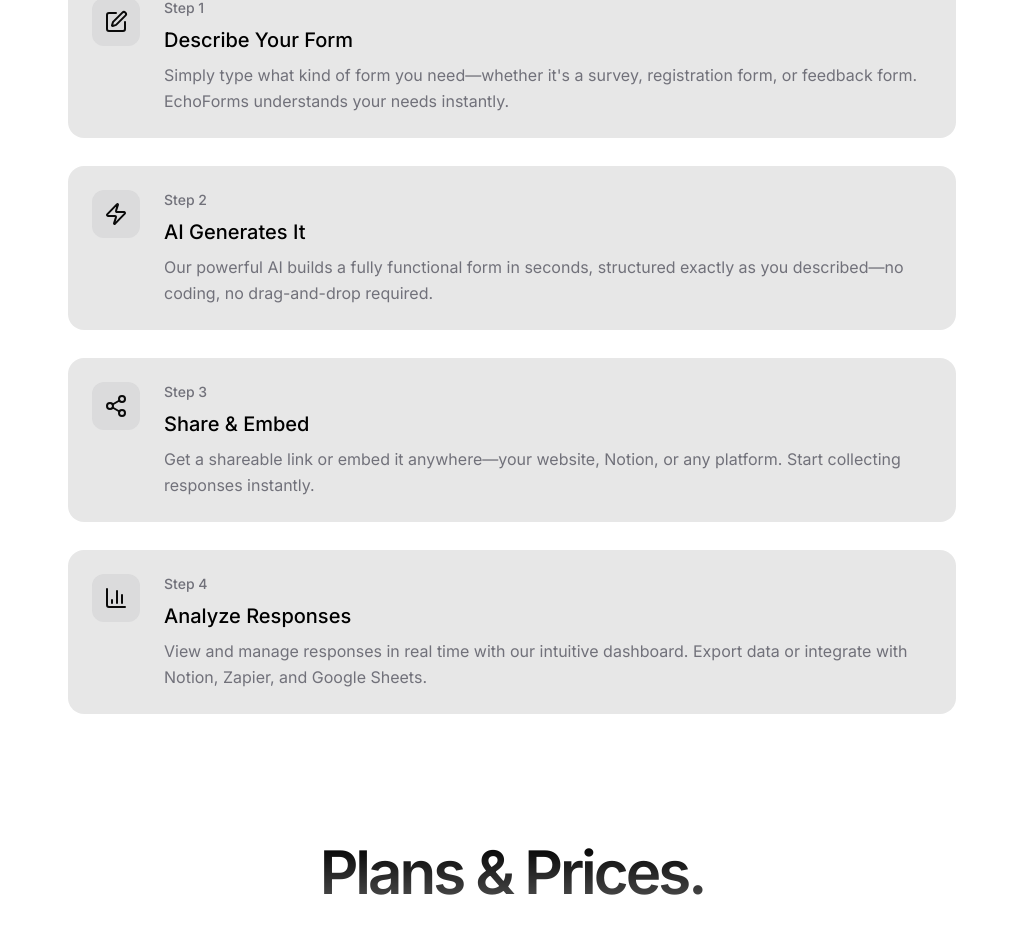
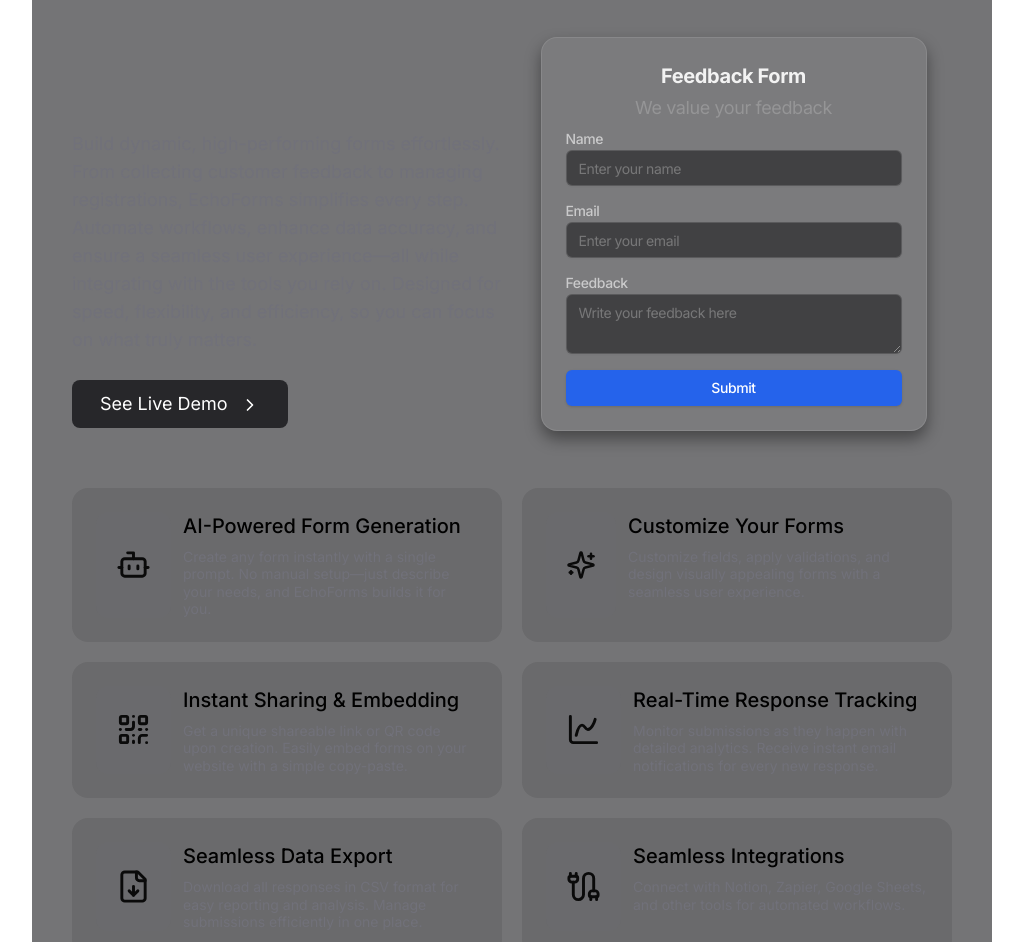
Before and after one commit to 10xshivam/EchoForms, a Next.js app: page / in a window 1280 px wide. Shown: the part 1076-2018 px from the top of the page, without its empty margins (128-1151 px from the left). Built offline with nearby package versions, Linux system fonts and the light colour scheme; no server answers.

Commit message:
Add whitespace for improved code readability in data.ts

```diff
--- a/src/app/page.tsx
+++ b/src/app/page.tsx
@@ -1,18 +1,23 @@
 "use client";
-// import { PinContainer } from "@/components/ui/3d-pin";
+import { PinContainer } from "@/components/ui/3d-pin";
 // import { BoxReveal } from "@/components/ui/box-reveal";
 import { Button } from "@/components/ui/button";
 import { HoverBorderGradient } from "@/components/ui/hover-border-gradient";
-// import { Input } from "@/components/ui/input";
+import { Input } from "@/components/ui/input";
 import { InteractiveGridPattern } from "@/components/ui/interactive-grid-pattern";
-// import { Label } from "@/components/ui/label";
+import { Label } from "@/components/ui/label";
 import { Spotlight } from "@/components/ui/spotlight-new";
-// import { Textarea } from "@/components/ui/textarea";
+import { Textarea } from "@/components/ui/textarea";
 import {
-  // ArrowRight,
   ArrowUpRight,
+  Bot,
+  Cable,
   ChartColumn,
+  ChartSpline,
   Check,
+  ChevronRight,
+  FileDown,
+  QrCode,
   Share2,
   Sparkles,
   SquarePen,
@@ -53,10 +58,49 @@ const howItWorks = [
   },
 ];
 
+const features = [
+  {
+    title: "AI-Powered Form Generation",
+    description:
+      "Create any form instantly with a single prompt. No manual setup—just describe your needs, and EchoForms builds it for you.",
+    icon: <Bot size={35} />,
+  },
+  {
+    title: "Customize Your Forms",
+    description:
+      "Customize fields, apply validations, and design visually appealing forms with a seamless user experience.",
+    icon: <Sparkles size={30} />,
+  },
+  {
+    title: "Instant Sharing & Embedding",
+    description:
+      "Get a unique shareable link or QR code upon creation. Easily embed forms on your website with a simple copy-paste.",
+    icon: <QrCode size={35} />,
+  },
+  {
+    title: "Real-Time Response Tracking",
+    description:
+      "Monitor submissions as they happen with detailed analytics. Receive instant email notifications for every new response.",
+    icon: <ChartSpline size={35} />,
+  },
+  {
+    title: "Seamless Data Export",
+    description:
+      "Download all responses in CSV format for easy reporting and analysis. Manage submissions efficiently in one place.",
+    icon: <FileDown size={35} />,
+  },
+  {
+    title: "Seamless Integrations",
+    description:
+      "Connect with Notion, Zapier, Google Sheets, and other tools for automated workflows.",
+    icon: <Cable size={35} />,
+  },
+];
+
 export default function Home() {
   return (
     <div className="relative w-full min-h-screen flex flex-col items-center pt-72">
-      <Navbar/>
+      <Navbar />
       <Spotlight />
       <InteractiveGridPattern className="top-5 -z-10" />
       <div className="flex flex-col justify-center items-center gap-5 pb-80">
@@ -98,43 +142,31 @@ export default function Home() {
           </HoverBorderGradient>
         </div>
       </div>
-      {/* <div className="w-full pt-80 pb-20 flex flex-col justify-center items-center gap-10">
-        <h2 className="text-[3.5rem] font-semibold tracking-tighter text-white/80 mb-5">
-          Why EchoForms <span className="text-zinc-600">?</span>
+      <div className="w-full flex flex-col justify-center items-center gap-10 pb-32 px-40">
+        <h2 className="text-6xl font-semibold tracking-tighter bg-gradient-to-b from-black to-black/70 dark:from-white dark:to-white/70 bg-clip-text text-transparent pb-1">
+          Why EchoForms ?
         </h2>
-        <div className="flex gap-52">
-          <div className="size-full max-w-2xl  py-10">
-            <BoxReveal duration={0.5}>
-              <h2 className="mt-[.5rem] text-2xl">
-                The Future of{" "}
-                <span className="text-zinc-500 font-medium">
-                  AI-Powered Form Building
-                </span>
-              </h2>
-            </BoxReveal>
-            <BoxReveal duration={0.5}>
-              <div className="mt-6">
-                <p className="text-lg">
-                  -&gt; Generate forms instantly using
-                  <span className="font-semibold text-zinc-500">
-                    {" "}
-                    AI prompts
-                  </span>
-                  . <br />
-                  -&gt; No coding, no drag-and-drop—just describe and create.{" "}
-                  <br />
-                  -&gt; 100% customizable and embeddable in any platform. <br />
+        <div className="bg-zinc-900/60 w-full rounded-2xl p-10">
+          <div className="grid grid-cols-2 w-full pb-5">
+            <div>
+              <h3 className="text-5xl font-semibold tracking-tight bg-gradient-to-r dark:from-white dark:to-zinc-400 bg-clip-text text-transparent">
+                Features That Matter
+              </h3>
+              <p className="mt-4 text-zinc-500 max-w-6xl text-lg">
+                Build dynamic, high-performing forms effortlessly. From
+                collecting customer feedback to managing registrations,
+                EchoForms simplifies every step. Automate workflows, enhance
+                data accuracy, and ensure a seamless user experience—all while
+                integrating with the tools you rely on. Designed for speed,
+                flexibility, and efficiency, so you can focus on what truly
+                matters.
               </p>
+              <button className="mt-[1.6rem] bg-zinc-800 text-white h-12 text-lg  hover:bg-zinc-900 rounded-lg px-7">
+                See Live Demo
+                <ChevronRight className="ml-3 inline" size={20} />
+              </button>
             </div>
-            </BoxReveal>
-            <BoxReveal duration={0.5}>
-              <Button className="mt-[1.6rem] bg-zinc-800 text-white h-11 hover:bg-zinc-900">
-                Check Demo
-              <ArrowRight className="ml-2" size={16} />
-              </Button>
-            </BoxReveal>
-          </div>
-          <div className="h-fit w-full flex items-center justify-center p-5">
+            <div className="h-[400px] pt-10">
               <PinContainer title="/echoforms.com">
                 <div className="flex basis-full flex-col p-2 tracking-tight text-slate-100/50 sm:basis-1/2 w-[22rem] items-center ">
                   <h3 className="font-bold text-xl text-white/90">
@@ -175,7 +207,28 @@ export default function Home() {
               </PinContainer>
             </div>
           </div>
-      </div> */}
+          <div className="grid grid-cols-2 gap-5 pt-10">
+            {features.map((feature, index) => (
+              <div
+                key={index}
+                className="group relative flex overflow-hidden rounded-2xl bg-zinc-900/10 dark:bg-zinc-900 p-6 transition-all hover:bg-zinc-900/20 dark:hover:bg-zinc-800/80 max-md:p-5 gap-3"
+              >
+                <div className="flex px-5  items-center justify-center rounded-xl bg-zinc-500/10">
+                  {feature.icon}
+                </div>
+                <div>
+                  <h3 className="text-xl font-medium text-black dark:text-white mb-2">
+                    {feature.title}
+                  </h3>
+                  <p className="text-sm leading-tight text-zinc-500 dark:text-zinc-400 ">
+                    {feature.description}
+                  </p>
+                </div>
+              </div>
+            ))}
+          </div>
+        </div>
+      </div>
       <div className="flex flex-col justify-center items-center gap-10 pb-32">
         <h2 className="text-6xl font-semibold tracking-tighter bg-gradient-to-b from-black to-black/70 dark:from-white dark:to-white/70 bg-clip-text text-transparent">
           How it works ?
@@ -184,7 +237,7 @@ export default function Home() {
           {howItWorks.map((step) => (
             <div
               key={step.step}
-              className="group relative overflow-hidden rounded-2xl bg-zinc-900/10 dark:bg-zinc-900 p-6 transition-all hover:bg-zinc-900/20 dark:hover:bg-zinc-800/80 max-md:p-5"
+              className="group relative overflow-hidden rounded-2xl bg-zinc-800/20 dark:bg-zinc-900 p-6 transition-all hover:bg-zinc-900/20 dark:hover:bg-zinc-800/80 max-md:p-5"
             >
               <div className="absolute inset-0 bg-gradient-to-b from-white/10 to-transparent opacity-0 transition-opacity group-hover:opacity-100" />
               <div className="flex gap-6 max-md:flex-col max-md:gap-2">
@@ -215,17 +268,20 @@ export default function Home() {
         </h2>
         <div className="flex justify-center items-center gap-10">
           {pricingPlans.map((plan) => (
-            <div key={plan.name} className="bg-zinc-900/10 dark:bg-zinc-900 p-5 px-7 flex flex-col rounded-xl space-y-2">
-              <p className="text-lg tracking-tight font-medium mb-3 text-zinc-700 dark:text-zinc-200/50">{plan.name}</p>
-              <p className="text-3xl font-bold !mb-2">
-                {plan.price}
+            <div
+              key={plan.name}
+              className="bg-zinc-900/10 dark:bg-zinc-900 p-5 px-7 flex flex-col rounded-xl space-y-2"
+            >
+              <p className="text-lg tracking-tight font-medium mb-3 text-zinc-700 dark:text-zinc-200/50">
+                {plan.name}
               </p>
-              <div className="w-full h-0.5 bg-white/10"/>
+              <p className="text-3xl font-bold !mb-2">{plan.price}</p>
+              <div className="w-full h-0.5 bg-white/10" />
               <p className="text-md tracking-tight font-medium mb-2 text-black/70 dark:text-white/70">
                 Features
               </p>
               <div className="flex flex-col">
-                {plan.features.map((feature)=>(
+                {plan.features.map((feature) => (
                   <div key={feature} className="flex items-center gap-1 mb-1">
                     <Check
                       className="bg-black/5 dark:bg-white/10 rounded-full p-1 inline"
@@ -235,12 +291,14 @@ export default function Home() {
                   </div>
                 ))}
               </div>
-              <Button className="bg-zinc-700 dark:bg-zinc-400/10 hover:bg-zinc-800 dark:hover:bg-zinc-400/30 text-white !mb-1">{plan.buttonText}</Button>
+              <Button className="bg-zinc-700 dark:bg-zinc-400/10 hover:bg-zinc-800 dark:hover:bg-zinc-400/30 text-white !mb-1">
+                {plan.buttonText}
+              </Button>
             </div>
           ))}
         </div>
       </div>
-      <Footer/>
+      <Footer />
     </div>
   );
 }
```
Also changed, not shown: src/lib/data.ts (line endings or trailing spaces). Lines whose indentation alone changed are shown as unchanged.
